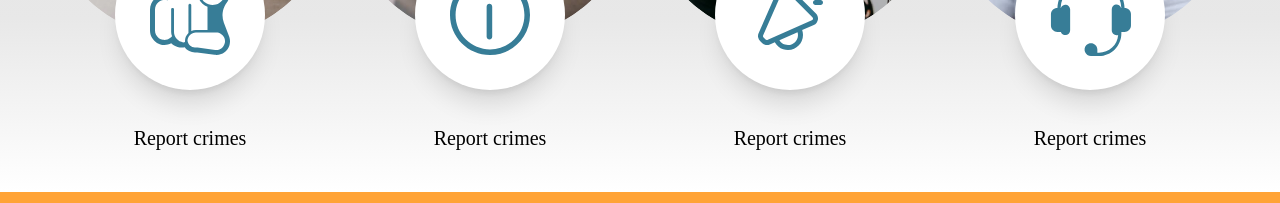
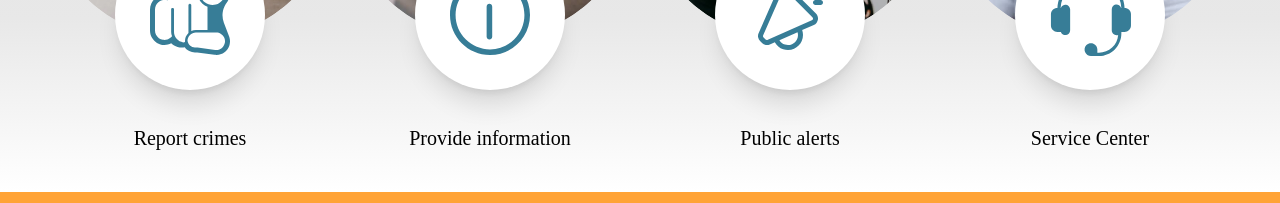
Before and after one commit to remymcall/crime-reports, a React (Create React App) app: page / in a window 1280 px wide. Shown: the part 1100-1303 px from the top of the page. Built offline with nearby package versions, Linux system fonts and the light colour scheme.

Commit message:
Update home2.js
correction of rounded cards

```diff
--- a/src/components/home2.js
+++ b/src/components/home2.js
@@ -109,7 +109,7 @@ function Home2() {
             </div>
           </div>
           <div className=" flex text-xl justify-center">
-            <button>Report crimes</button>
+            <button>Provide information</button>
           </div>
         </div>
         {/* end card */}
@@ -134,7 +134,7 @@ function Home2() {
             </div>
           </div>
           <div className=" flex text-xl justify-center">
-            <button>Report crimes</button>
+            <button>Public alerts</button>
           </div>
         </div>
         {/* end card */}
@@ -159,7 +159,7 @@ function Home2() {
             </div>
           </div>
           <div className=" flex text-xl justify-center">
-            <button>Report crimes</button>
+            <button>Service Center</button>
           </div>
         </div>
         {/* end card */}
```
